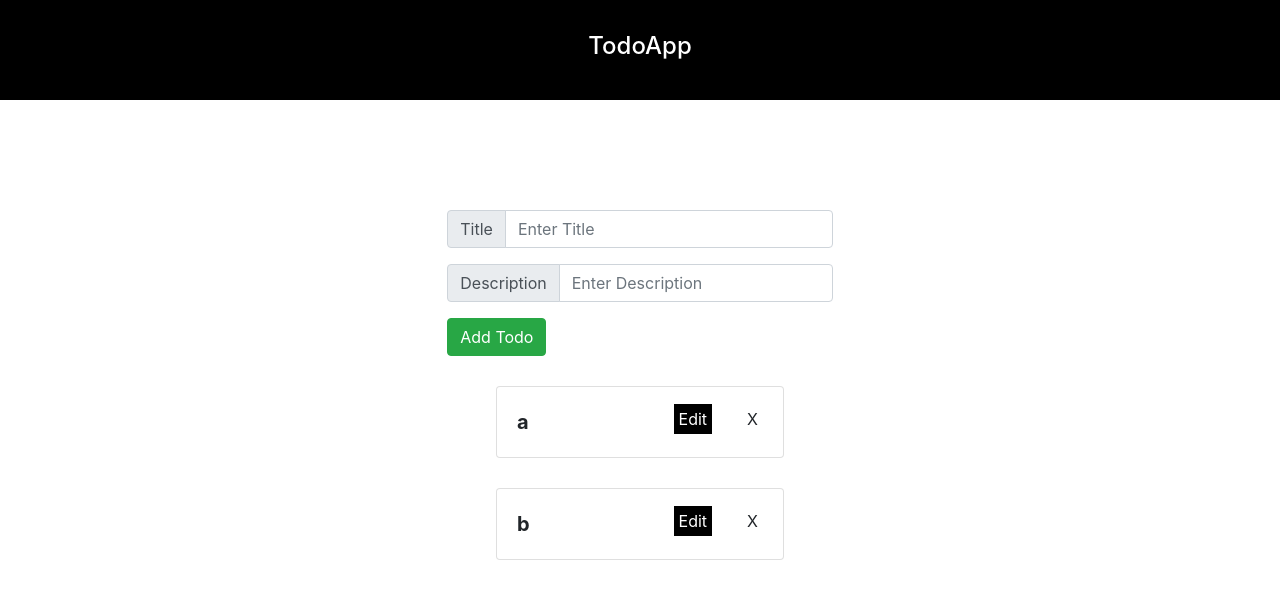
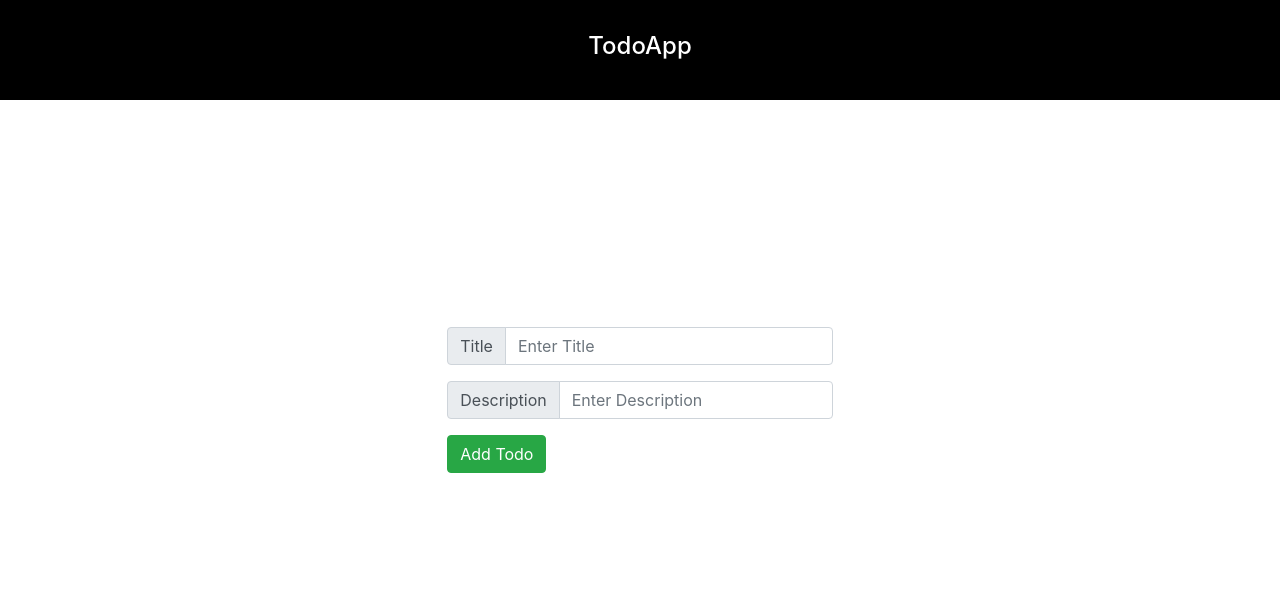
Before and after one commit to AK20399/Todo-App, a React (Create React App) app: page / in a window 1280 px wide. Shown: the top 596 px of the page. Built offline with nearby package versions, Linux system fonts and the light colour scheme.

Commit message:
Working edit

```diff
--- a/src/components/TodoList.js
+++ b/src/components/TodoList.js
@@ -7,10 +7,7 @@ import AddTodo from './AddTodo';
 import Card from '../extra/Card';
 
 const TodoList = () => {
-	const [todos, setTodos] = useState([
-		{ id: uuidv4(), title: 'a', body: 'abc' },
-		{ id: uuidv4(), title: 'b', body: 'xyz' },
-	]);
+	const [todos, setTodos] = useState([]);
 
 	const addNewTodo = (title, description) => {
 		let data = {
@@ -27,7 +24,20 @@ const TodoList = () => {
 		setTodos(newTodos);
 	};
 	const editTodo = (id) => {
-		console.log(id);
+		let title = window.prompt('Enter title');
+		let description = window.prompt('Enter Description');
+
+		let newTodos = [];
+		for (let i in todos) {
+			if (todos[i].id === id) {
+				newTodos.push({
+					id: id,
+					title: title,
+					body: description,
+				});
+			} else newTodos[i] = todos[i];
+		}
+		setTodos(newTodos);
 	};
 
 	return (
```
